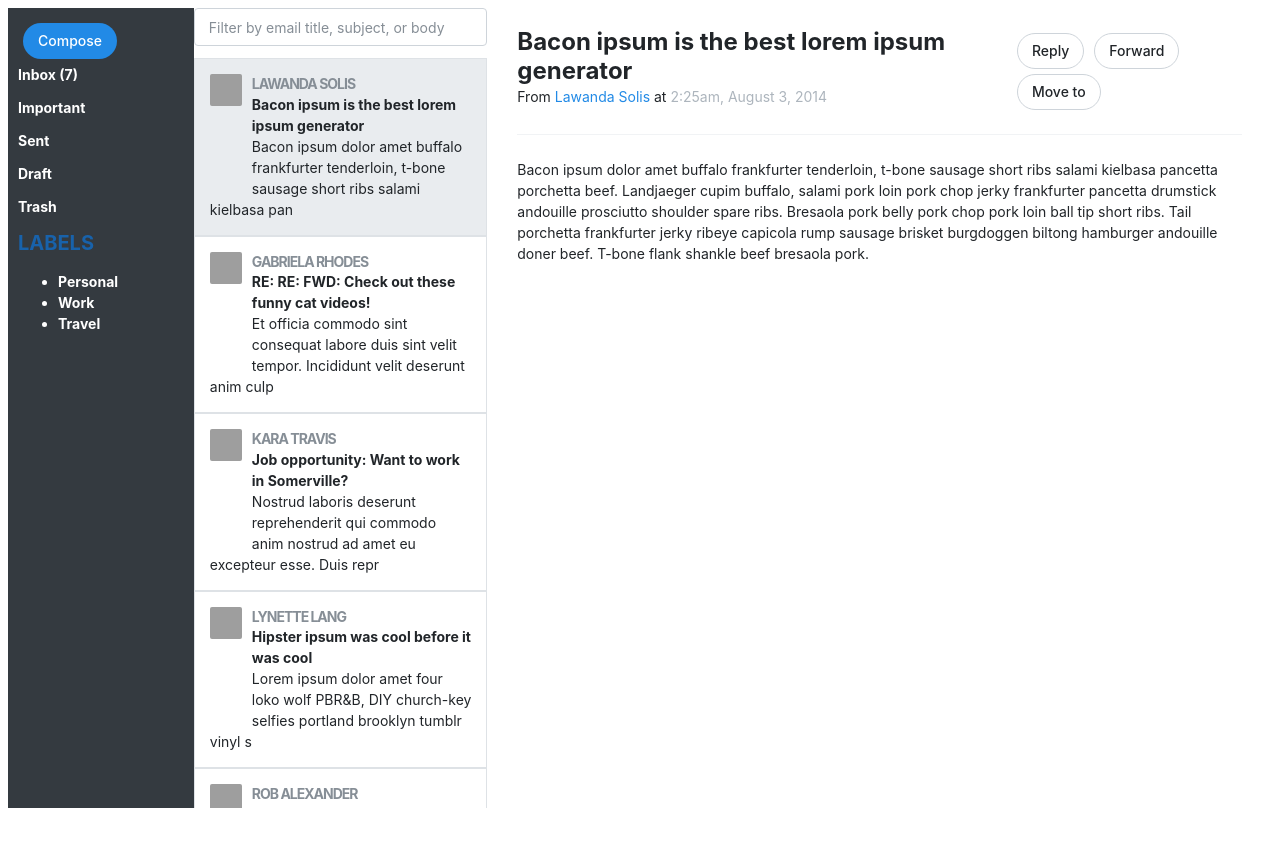
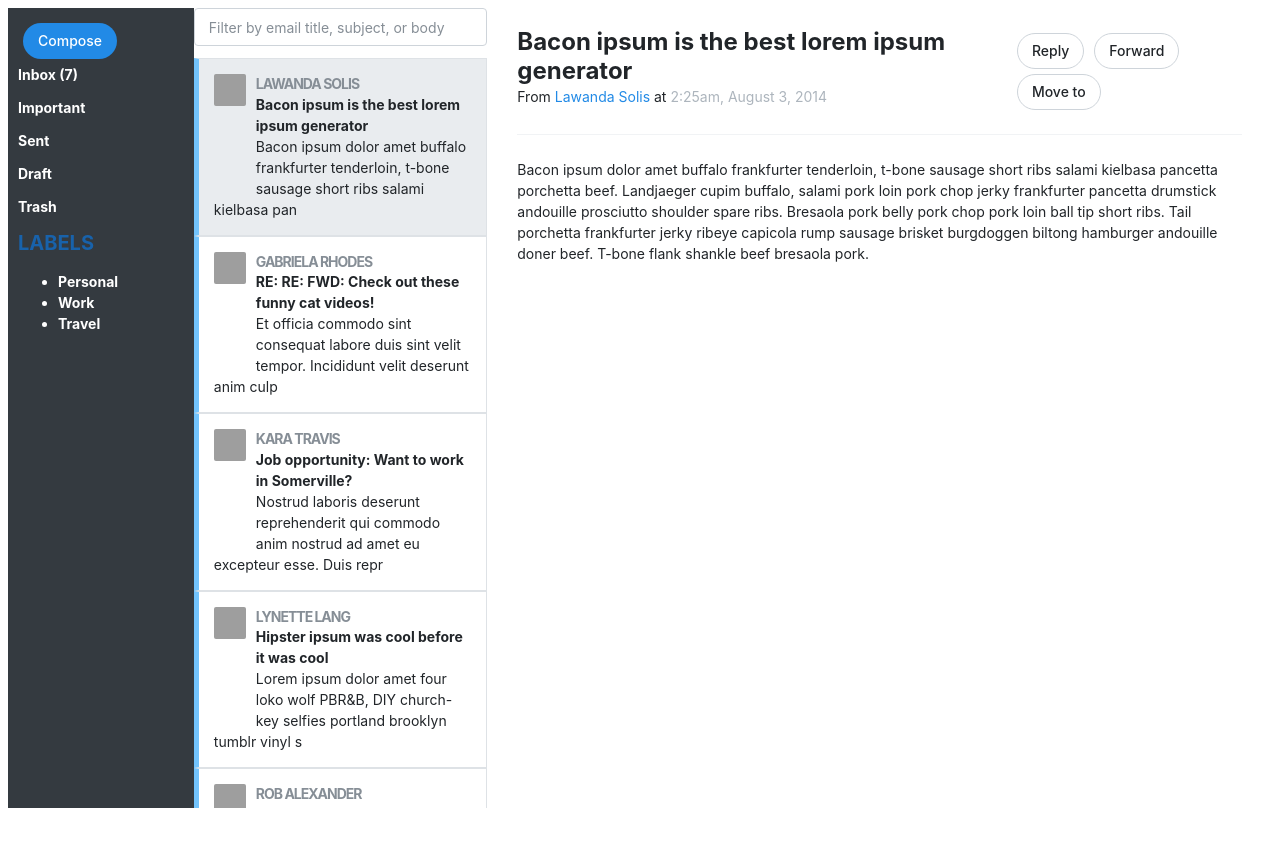
Before and after one commit to marclevetin/progressUI-email-inbox-mockup, a React (Create React App) app: page / in a window 1280 px wide. Shown: the top 846 px of the page. Built offline with nearby package versions, Linux system fonts and the light colour scheme; grey boxes are pictures that could not be loaded.

Commit message:
added blue border as unread indicator

```diff
--- a/src/components/EmailSummary/EmailSummary.js
+++ b/src/components/EmailSummary/EmailSummary.js
@@ -3,20 +3,17 @@ import React from "react";
 import "./EmailSummary.css";
 
 const EmailSummary = props => {
-  const backgroundColor =
-    props.activeEmail === props.id
-      ? { backgroundColor: "#e9ecef" }
-      : { backgroundColor: "#ffffff" };
-  const unReadBorder = props.unread
-    ? { "border-left": "5px solid #72c3fc" }
-    : { "border-left": "0px solid #72c3fc" };
+    const computedStyles = {
+      backgroundColor: (props.activeEmail === props.id) ? "#e9ecef" : "#ffffff",
+      borderLeft: (props.unread) ? "5px solid #72c3fc" : "0px solid #72c3fc"
+    }
 
   return (
     <React.Fragment>
       <div
         className="page-title-container email"
         onClick={() => props.handleClick(props.id)}
-        style={backgroundColor}
+        style={computedStyles}
       >
         <div className="page-title-group">
           <div>
```
